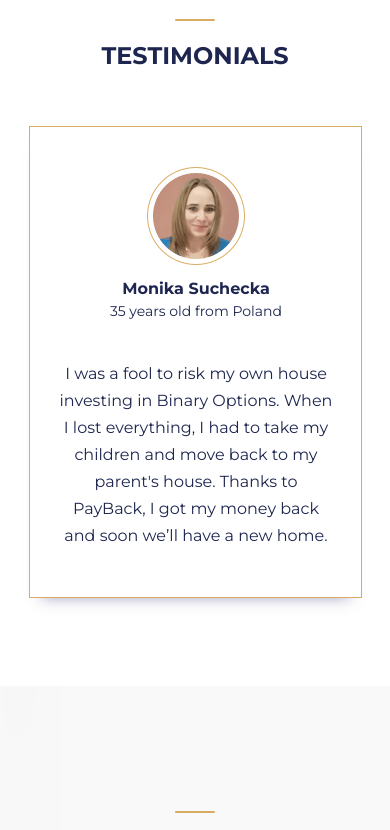
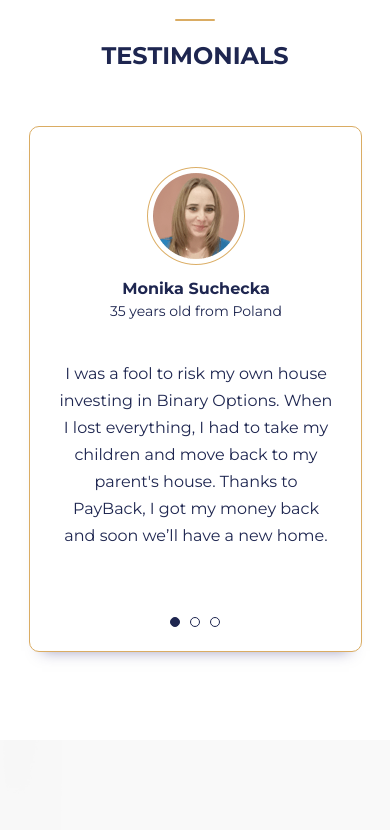
Before and after one commit to adigoldstein/payback-static-page, a website: page public/index-dev.html in a window 390 px wide. Shown: the part 2600-3430 px from the top of the page. Drawn offline with nearby package versions, Linux system fonts and the light colour scheme.

Commit message:
Basic structure done

```diff
--- a/public/index-dev.html
+++ b/public/index-dev.html
@@ -156,7 +156,7 @@
   <div class="golden-small-border"></div>
   <h3 class="section-header">Testimonials</h3>
 
-  <div class="car-wrapper">
+  <div class="car-wrapper car-wrapper-desktop">
     <div class="test-car">
       <div class="testimonial-box">
         <img src="images/payback_profile_3.png" alt="User image">
@@ -220,6 +220,45 @@
 
     </div>
   </div>
+
+  <div class="car-wrapper car-wrapper-mobile">
+    <div class="test-car">
+      <div class="testimonial-box">
+        <img src="images/payback_profile_3.png" alt="User image">
+        <div class="testimonial-name">Monika Suchecka</div>
+        <div class="testimonial-sub-header">35 years old from Poland</div>
+        <div class="testimonial-text">I was a fool to risk my own house investing in Binary Options. When I lost
+          everything, I had to take my children and move back to my parent's house. Thanks to PayBack, I got my money
+          back
+          and soon we’ll have a new home.
+        </div>
+      </div>
+      <div class="testimonial-box">
+        <img src="images/payback_profile_2.png" alt="User image">
+        <div class="testimonial-name">Michael Cowen</div>
+        <div class="testimonial-sub-header">63 years old from England</div>
+        <div class="testimonial-text">Getting into Forex didn’t end with losing only my family savings, it ended with
+          losing my family. When I understood it was all a scam, I felt devastated. With your help I got more than my
+          money, you gave me hope for the future.
+        </div>
+      </div>
+      <div class="testimonial-box">
+        <img src="images/payback_profile_1.png" alt="User image">
+        <div class="testimonial-name">Huw Roberts</div>
+        <div class="testimonial-sub-header">59 years old from England</div>
+        <div class="testimonial-text">After I realized I was one of many who was promised to become a millionaire in a
+          month, I was sure I will never see my money again. Thanks to you guys, not only did I get to see my money
+          again, we got back at them!
+        </div>
+      </div>
+
+
+
+
+
+    </div>
+  </div>
+
 </section>
 
 <section class="contact-us text-center" id="contact-us">
--- a/public/js/main.js
+++ b/public/js/main.js
@@ -13,27 +13,27 @@ $(document).ready(function () {
   });
 
 
-  // Slick :
+  // Slick carousel :
 
   $(document).ready(function () {
     $('.test-car').slick({
       autoplay: true,
       arrows: false,
-      autoplaySpeed: 12000,
+      dots: false,
+      autoplaySpeed: 1000,
       centerPadding: '10px',
       slidesToShow: 3,
       variableWidth: true,
-      // responsive: [
-      //   {
-      //     breakpoint: 991,
-      //     settings: {
-      //       arrows: false,
-      //       // centerMode: true,
-      //       centerPadding: '10px',
-      //       slidesToShow: 1
-      //     }
-      //   }
-      // ]
+      responsive: [
+        {
+          breakpoint: 991,
+          settings: {
+            dots: true,
+            slidesToShow: 1
+
+          }
+        }
+      ]
     });
   });
 });
--- a/public/styles/main.scss
+++ b/public/styles/main.scss
@@ -255,6 +255,10 @@ nav {
     margin-bottom: 55px;
   }
 
+  .car-wrapper-mobile {
+    display: none;
+  }
+
   .car-wrapper {
     max-width: 1114px;
     margin: 0 auto;
--- a/public/styles/responsive.scss
+++ b/public/styles/responsive.scss
@@ -5,9 +5,49 @@
     background-color: #FFFFFF;
     border: 1px solid #DAAC63;
     box-shadow: 0 12px 14px -13px rgba(54, 48, 119, 0.50);
-
+    border-radius: 10px;
     .testimonial-name, .testimonial-sub-header, .testimonial-text {
       color: #1E2650 !important;
+    }
+  }
+  .testimonials .car-wrapper-desktop {
+    display: none;
+  }
+  .testimonials .car-wrapper-mobile {
+    display: block;
+  }
+  .slick-dots {
+    display: flex;
+    list-style: none;
+    justify-content: center;
+    margin: 0;
+    padding: 1rem 0;
+    li {
+      box-shadow: none;
+      border: none;
+      //&:nth-of-type(4) {
+      //  display: none;
+      //}
+      //&:nth-of-type(5) {
+      //  display: none;
+      //}
+      //&:nth-of-type(6) {
+      //  display: none;
+      //}
+      button {
+        text-indent: -9999px;
+        height: 10px;
+        width: 10px;
+        line-height: 10px;
+        margin: 0 5px;
+        padding: 0;
+        border: 1px solid #1E2650;
+        background: none;
+        border-radius: 100%;
+      }
+    }
+    li.slick-active button {
+      background-color: #1E2650;
     }
   }
   header {
```
Also changed, not shown: public/index.html (+1 -1 lines), public/styles/main.css, 1 other file.
